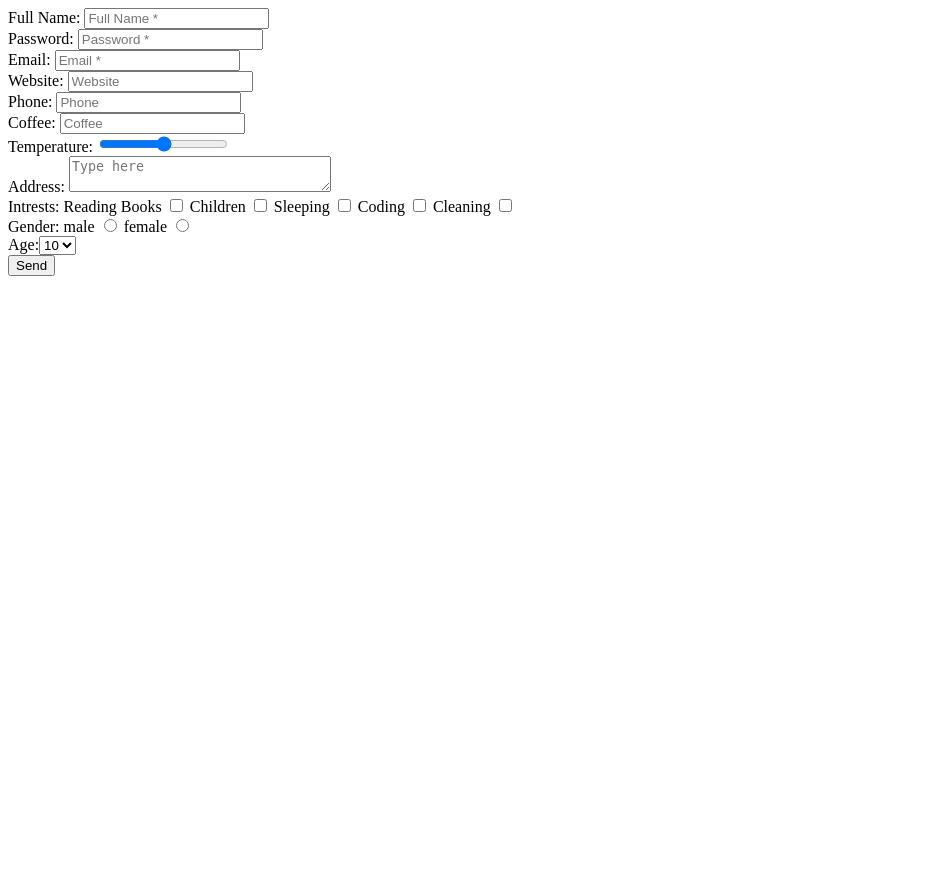
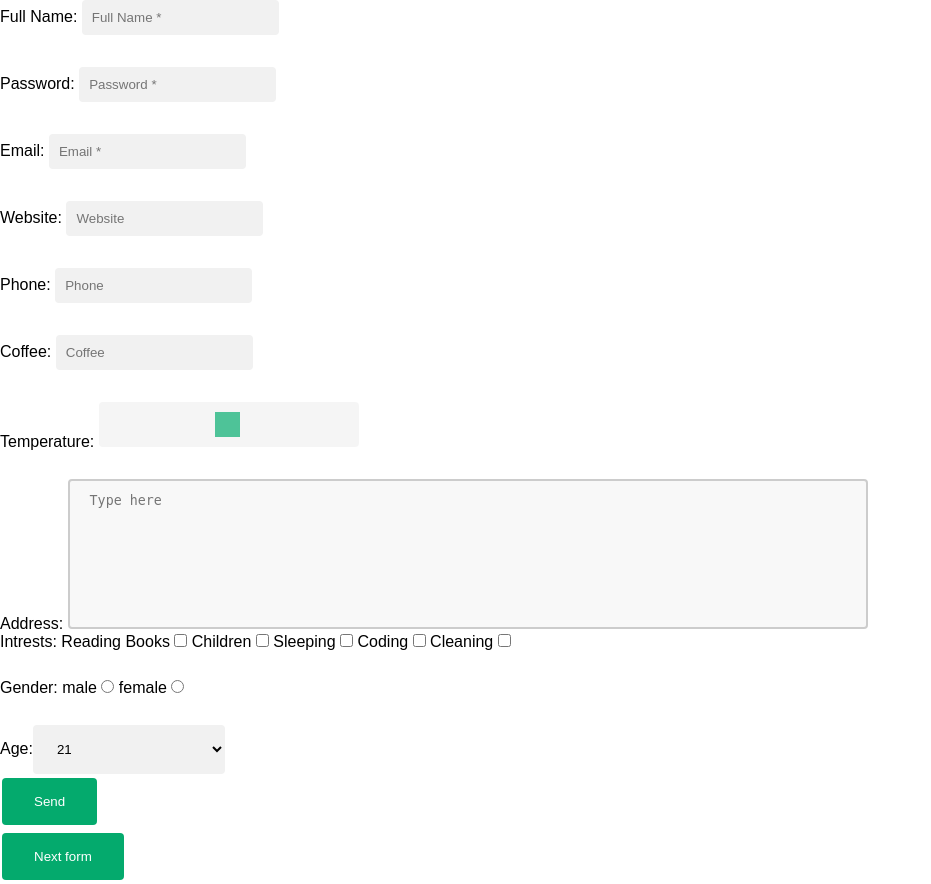
Before and after one commit to Orejoke/firstShenkar, a PHP site: page /exercises/ex4/index.html in a window 1280 px wide. Shown: the whole page, without its empty margins (0-931 px from the left). Before the commit the page ends 276 px from the top, so only its background shows below. Run offline with PHP 8.4, Linux system fonts and the light colour scheme.

Commit message:
upload ex4

```diff
--- /dev/null
+++ b/exercises/ex4/CSS/style.css
@@ -0,0 +1,98 @@
+*{
+    margin: 0;
+    padding: 0;
+}
+
+header, main, footer, nav, aside, section, div {
+    display: block;
+}
+
+body{
+    background-color:rgb(255, 255, 255);
+    font-family: sans-serif;
+}
+
+a {text-decoration: none;}
+
+button > a {
+    -webkit-appearance: button;
+    -moz-appearance: button;
+    appearance: button;
+
+    text-decoration: none;
+    color: initial;
+}
+
+input {
+    margin-bottom: 2rem;
+    /* width: 12rem; */
+    padding: 10px 10px;
+    border: none;
+    border-radius: 4px;
+    background-color: #f1f1f1;
+  }
+
+  textarea {
+    width: 50rem;
+    height: 150px;
+    padding: 12px 20px;
+    box-sizing: border-box;
+    border: 2px solid #ccc;
+    border-radius: 4px;
+    background-color: #f8f8f8;
+    resize: none;
+  }
+
+  select {
+    width: 12rem;
+    padding: 16px 20px;
+    border: none;
+    border-radius: 4px;
+    background-color: #f1f1f1;
+  }
+
+#submit-button {
+    background-color: #04AA6D;
+    border: none;
+    color: white;
+    padding: 16px 32px;
+    text-decoration: none;
+    margin: 4px 2px;
+    cursor: pointer;
+  }
+
+  .slidecontainer {
+    width: 12rem;
+  }
+
+  .slider {
+    -webkit-appearance: none;
+    appearance: none;
+    width: 15rem;
+    background: #f1f1f1;
+    outline: none;
+    opacity: 0.7;
+    -webkit-transition: .2s;
+    transition: opacity .2s;
+  }
+
+
+  .slider:hover {
+    opacity: 1;
+  }
+
+  .slider::-webkit-slider-thumb {
+    -webkit-appearance: none;
+    appearance: none;
+    width: 25px;
+    height: 25px;
+    background: #04AA6D;
+    cursor: pointer;
+  }
+
+  .slider::-moz-range-thumb {
+    width: 25px;
+    height: 25px;
+    background: #04AA6D;
+    cursor: pointer;
+  }
--- a/exercises/ex4/get_params_login.php
+++ b/exercises/ex4/get_params_login.php
@@ -8,9 +8,10 @@
         <?php
             $username = $_GET["reg_in"];
             $password = $_GET["reg_pass"];
+            $age = $_GET["age"];
 
-            if($username == "" && $password == "")
-                echo "<h2>Good morning " .$username . "</h2>";
+            if($username == "" && $password == "" && $age == "")
+                echo "<h2>Good morning " .$username + .$age ."</h2>";
             else
                 echo "<h2>Who are you? you can't get in </h2>";
             ?>
--- a/exercises/ex4/index.html
+++ b/exercises/ex4/index.html
@@ -3,26 +3,29 @@
 
 <head>
     <meta charset="UTF-8">
+    <link rel="stylesheet" href="CSS/style.css">
     <title>Oren Berkovich</title>
     <meta name="viewport" content="width=device-width,initial-scale=1.0">
+    <script defer src="script.js"></script>
 </head>
 
 <body>
+    <div id="error"></div>
     <form action="http://se.shenkar.ac.il/teach/web1/get_form3.php" method="GET">
         <label for="fullName">Full Name:</label>
-        <input type="text" id="fullName1" name="fullName" placeholder="Full Name *"><br>
+        <input type="text" id="fullName" name="fullName" placeholder="Full Name *" required><br>
         <label for="password">Password:</label>
-        <input type="password" id="password1" name="pass" placeholder="Password *"><br>
+        <input type="password" id="password1" name="pass" placeholder="Password *" required><br>
         <label for="mail">Email:</label>
-        <input type="email" id="mail1" name="mail" placeholder="Email *"><br>
+        <input type="email" id="mail1" name="mail" placeholder="Email *" required><br>
         <label for="website">Website:</label>
         <input type="url" id="website1" name="website" placeholder="Website"><br>
         <label for="phone">Phone:</label>
         <input type="tel" id="phone1" name="phone" placeholder="Phone"><br>
         <label for="coffee">Coffee:</label>
         <input type="number" id="coffee1" name="coffee" placeholder="Coffee"><br>
-        <label for="temperature">Temperature:</label>
-        <input type="range" name="temper" id="temp1" placeholder="Temperature"><br>
+        <label for="temperature" class="slidecontainer">Temperature:</label>
+        <input type="range" min="1" max="100" value="50" name="temper" id="myRange" placeholder="Temperature" class="slider"><br>
         <label for="address">Address:</label>
         <textarea name="address" id="address1" cols="30" rows="2" placeholder="Type here"></textarea><br>
 
@@ -46,15 +49,22 @@
         <input type="radio" name="gender" value="female">
         <br>
 
-        <label>Age:<select name="age">
-                    <option value="10">10</option>
-                    <option value="20">20</option>
-                    <option value="30">30</option>
-                    <option value="40">40</option>
+        <label>Age:<select name="age" required>
+                    <option value="21">21</option>
+                    <option value="22">22</option>
+                    <option value="23">23</option>
+                    <option value="24">24</option>
+                    <option value="25">25</option>
+                    <option value="26">26</option>
+                    <option value="27">27</option>
+                    <option value="28">28</option>
                     </select>
                 </label><br>
         <input id="submit-button" type="submit" value="Send">
     </form>
+    <form action="form2.html" method="get">
+        <input id="submit-button" type="submit" value="Next form">
+</form>
 </body>
 
 </html>
--- /dev/null
+++ b/exercises/ex4/script.js
@@ -0,0 +1,28 @@
+let name = document.getElementById('fullName');
+let password = document.getElementById('password');
+let form = document.getElementById('form');
+let errorElement = document.getElementById('error');
+
+form.addEventListener('submit', (e) => {
+    let messages = []
+    if(name.value === '' || name.value == null){
+        messages.push('Name is invalid')
+    }
+
+    if(password.value.length <= 6){
+        messages.push('Password must be longer than 6 characters')
+    }
+    if(messages.length > 0){
+        e.preventDefault
+        errorElement.innerText = messages.join(', ')
+    }
+});
+
+var slider = document.getElementById("myRange");
+var output = document.getElementById("demo");
+output.innerHTML = slider.value; // Display the default slider value
+
+// Update the current slider value (each time you drag the slider handle)
+slider.oninput = function() {
+  output.innerHTML = this.value;
+}
```
Also changed, not shown: exercises/ex4/form2.html (+15 -2 lines), 1 other file.
